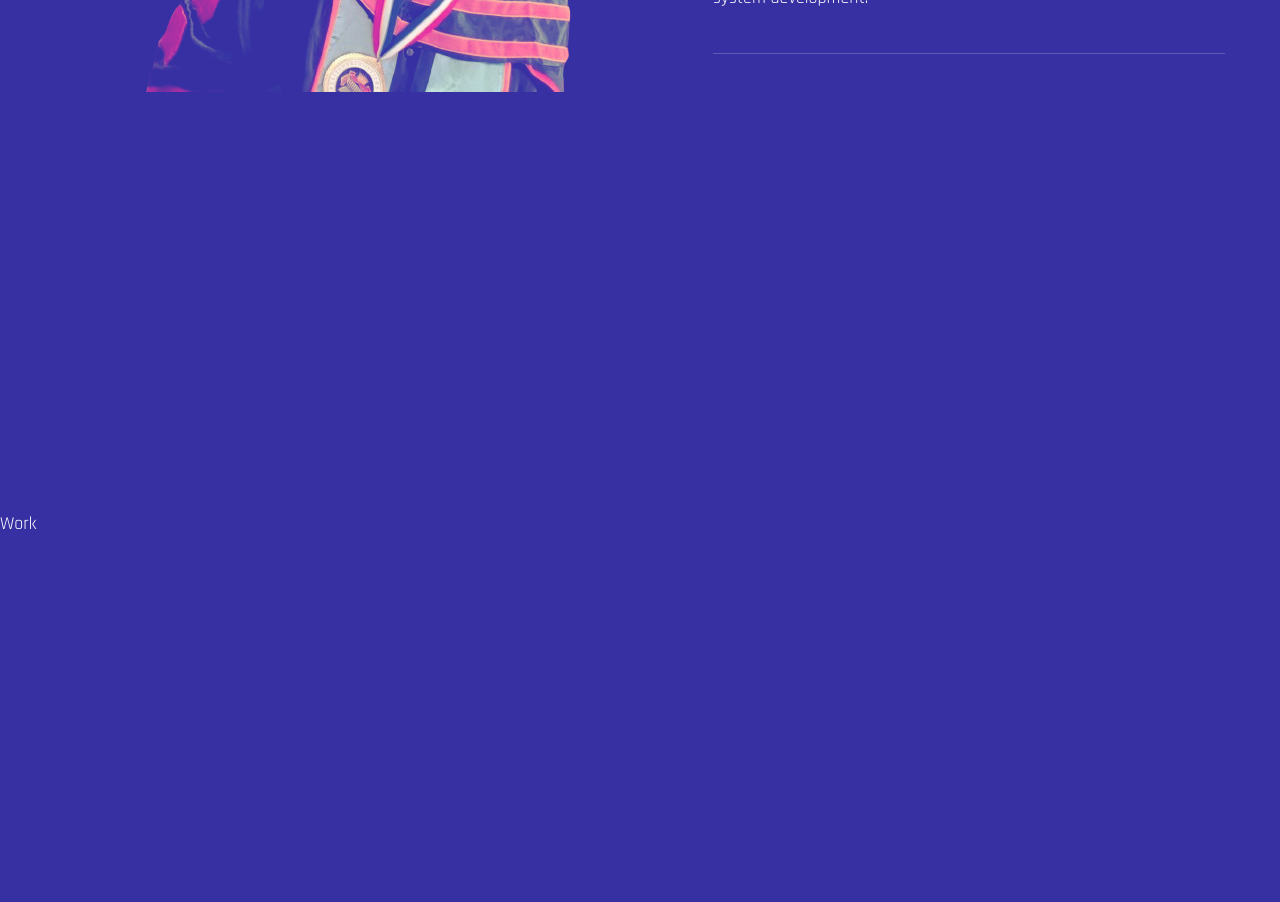
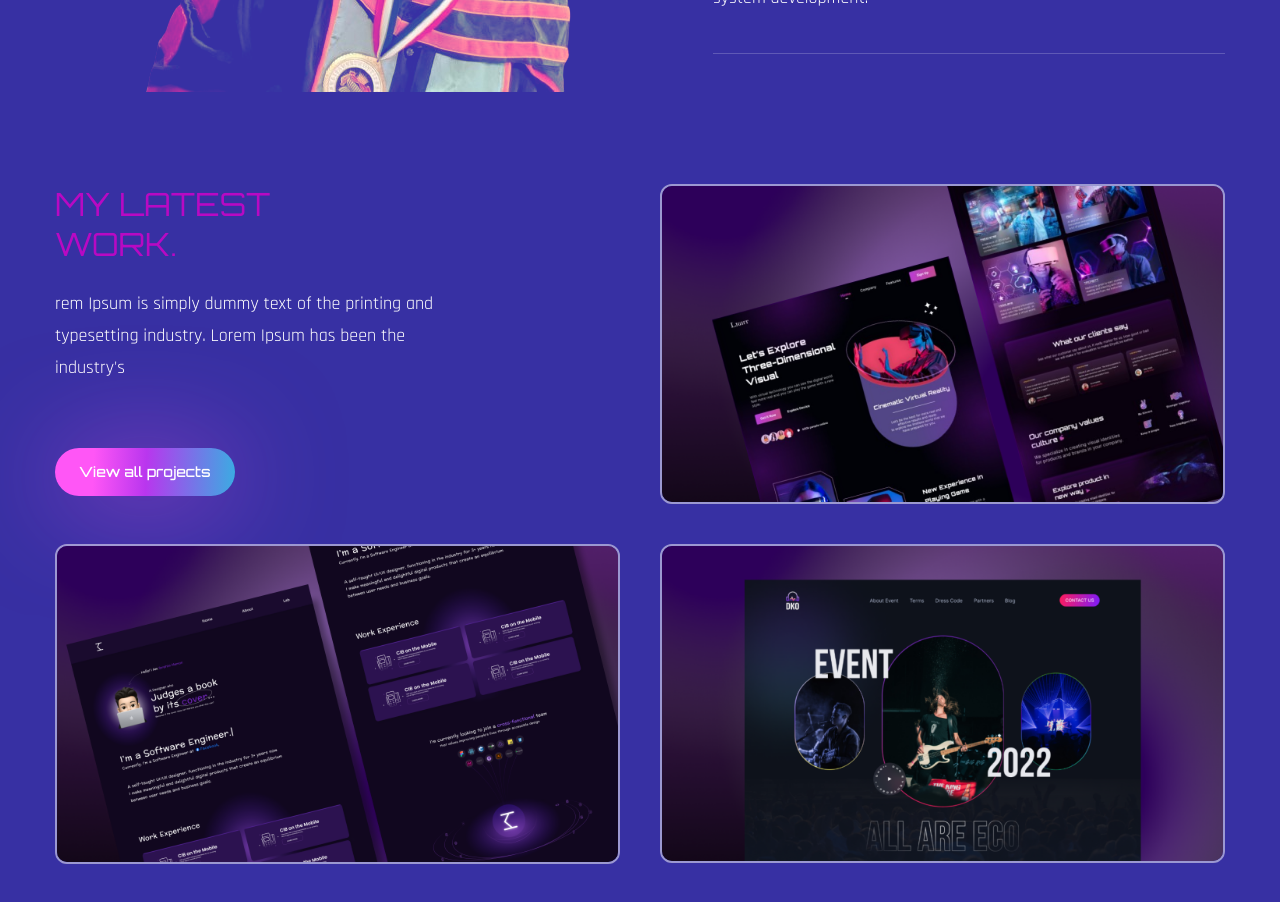
Before and after one commit to simssgithub/jrbv2, a React (Create React App) app: page / in a window 1280 px wide. Shown: the part 2180-3082 px from the top of the page. Built offline with nearby package versions, Linux system fonts and the light colour scheme; the HTML template or start-up script is replaced by a standard one; a web font is replaced by a local one.

Commit message:
work section partial done

```diff
--- a/src/components/Work.js
+++ b/src/components/Work.js
@@ -1,7 +1,157 @@
-import React from 'react';
+import React from "react";
+import Img1 from "../assets/portfolio-img1.png";
+import Img2 from "../assets/portfolio-img2.png";
+import Img3 from "../assets/portfolio-img3.png";
+import { fadeIn } from "../variants";
+import { motion } from "framer-motion";
 
 const Work = () => {
-  return <div className='section' id='work' >Work</div>;
+  return (
+    <section className="section" id="work">
+      <div className="container mx-auto">
+        <motion.div
+          variants={fadeIn("right", 0.3)}
+          initial="hidden"
+          whileInView={"show"}
+          viewport={{ once: false, amount: 0.3 }}
+          className="flex flex-col lg:flex-row gap-x-10"
+        >
+          <motion.div
+            variants={fadeIn("left", 0.2)}
+            initial="hidden"
+            whileInView={"show"}
+            viewport={{ once: false, amount: 0.3 }}
+            className="flex-1 flex flex-col gap-y-12 mb-10 lg:mb-0"
+          >
+            {/* text */}
+            <div>
+              <h2 className="h2 leading-tight text-accent">
+                My Latest <br />
+                Work.
+              </h2>
+              <p className="max-w-sm mb-16">
+                rem Ipsum is simply dummy text of the printing and typesetting
+                industry. Lorem Ipsum has been the industry's
+              </p>
+              <button className="btn btn-sm">View all projects</button>
+            </div>
+            {/* image */}
+            <div
+              className="group relative overflow-hidden border-2
+            border-white/50 rounded-xl"
+            >
+              {/* overlay */}
+              <div
+                className="group-hover:bg-black/70 w-full h-full absolute
+              z-40 transition-all duration-300"
+              ></div>
+              {/* img */}
+              <img
+                className="group-hover:scale-125 transition-all duration-500"
+                src={Img1}
+                alt=""
+              />
+              {/* pre title */}
+              <div
+                className="absolute -bottom-full left-12
+              group-hover:bottom-24 transition-all duration-500 z-50"
+              >
+                <span className="text-gradient">UI/UX Design</span>
+              </div>
+              {/* title */}
+              <div
+                className="absolute -bottom-full left-12
+              group-hover:bottom-14 transition-all duration-700 z-50"
+              >
+                <span className="text-3xl text-white">Project Title</span>
+              </div>
+            </div>
+          </motion.div>
+          {/* end for motion*/}
+          <div className="flex-1 flex flex-col gap-y-10">
+            {/* image */}
+            <motion.div
+              variants={fadeIn("left", 0.2)}
+              initial="hidden"
+              whileInView={"show"}
+              viewport={{ once: false, amount: 0.3 }}
+              className="group relative overflow-hidden border-2
+            border-white/50 rounded-xl"
+            >
+              {/* overlay */}
+              <div
+                className="group-hover:bg-black/70 w-full h-full absolute
+              z-40 transition-all duration-300"
+              ></div>
+              {/* img */}
+              <img
+                className="group-hover:scale-125 transition-all duration-500"
+                src={Img2}
+                alt=""
+              />
+              {/* pre title */}
+              <motion.div
+                variants={fadeIn("left", 0.2)}
+                initial="hidden"
+                whileInView={"show"}
+                viewport={{ once: false, amount: 0.3 }}
+                className="absolute -bottom-full left-12
+              group-hover:bottom-24 transition-all duration-500 z-50"
+              >
+                <span className="text-gradient">UI/UX Design</span>
+              </motion.div>
+              {/* title */}
+              <div
+                className="absolute -bottom-full left-12
+              group-hover:bottom-14 transition-all duration-700 z-50"
+              >
+                <span className="text-3xl text-white">Project Title</span>
+              </div>
+            </motion.div>
+            {/* image */}
+            <motion.div
+              variants={fadeIn("right", 0.2)} // Use a different variant for img3
+              initial="hidden"
+              whileInView={"show"}
+              viewport={{ once: false, amount: 0.3 }}
+              className="group relative overflow-hidden border-2
+            border-white/50 rounded-xl"
+            >
+              {/* overlay */}
+              <div
+                className="group-hover:bg-black/70 w-full h-full absolute
+              z-40 transition-all duration-300"
+              ></div>
+              {/* img */}
+              <img
+                className="group-hover:scale-125 transition-all duration-500"
+                src={Img3}
+                alt=""
+              />
+              {/* pre title */}
+              <motion.div
+                variants={fadeIn("right", 0.2)} // Use the same variant for consistency
+                initial="hidden"
+                whileInView={"show"}
+                viewport={{ once: false, amount: 0.3 }}
+                className="absolute -bottom-full left-12
+              group-hover:bottom-24 transition-all duration-500 z-50"
+              >
+                <span className="text-gradient">UI/UX Design</span>
+              </motion.div>
+              {/* title */}
+              <div
+                className="absolute -bottom-full left-12
+              group-hover:bottom-14 transition-all duration-700 z-50"
+              >
+                <span className="text-3xl text-white">Project Title</span>
+              </div>
+            </motion.div>
+          </div>
+        </motion.div>
+      </div>
+    </section>
+  );
 };
 
 export default Work;
```
Also changed, not shown: 19 other files (tests, documents, lock files or other folders).
